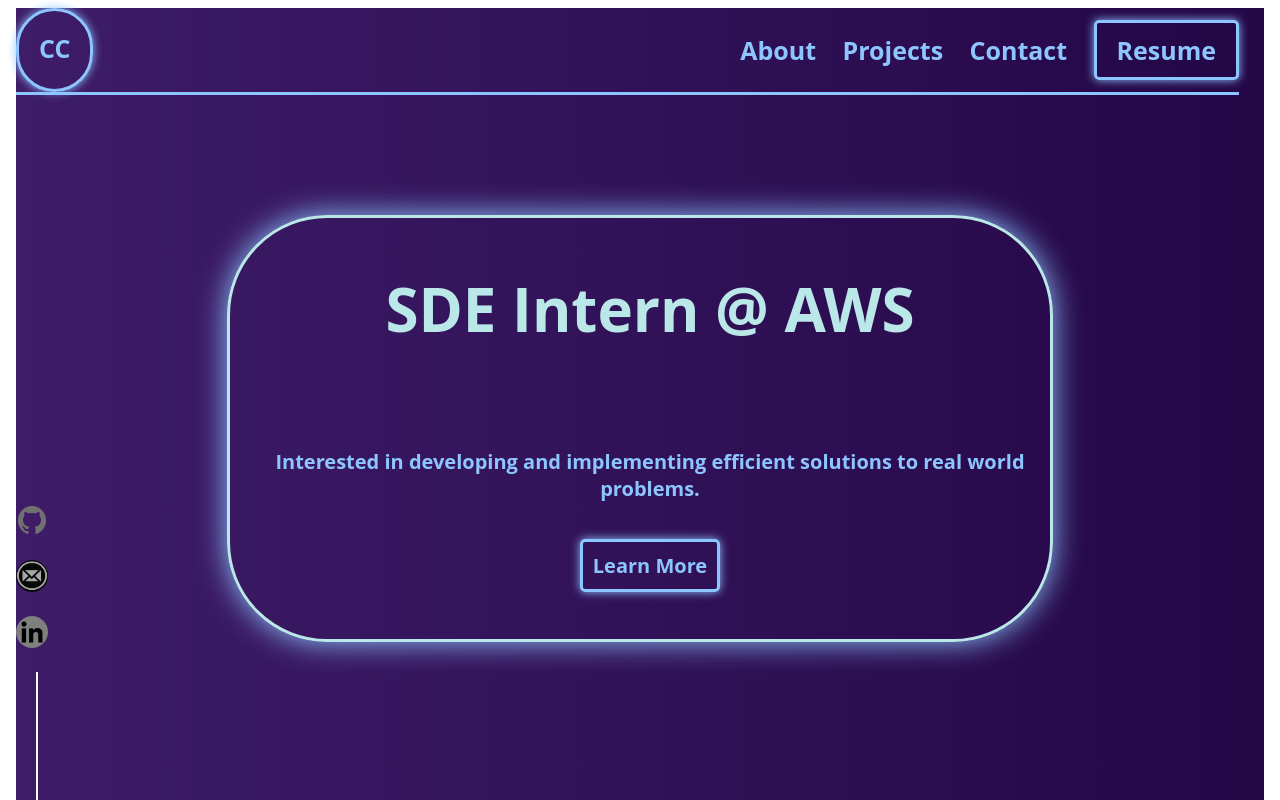
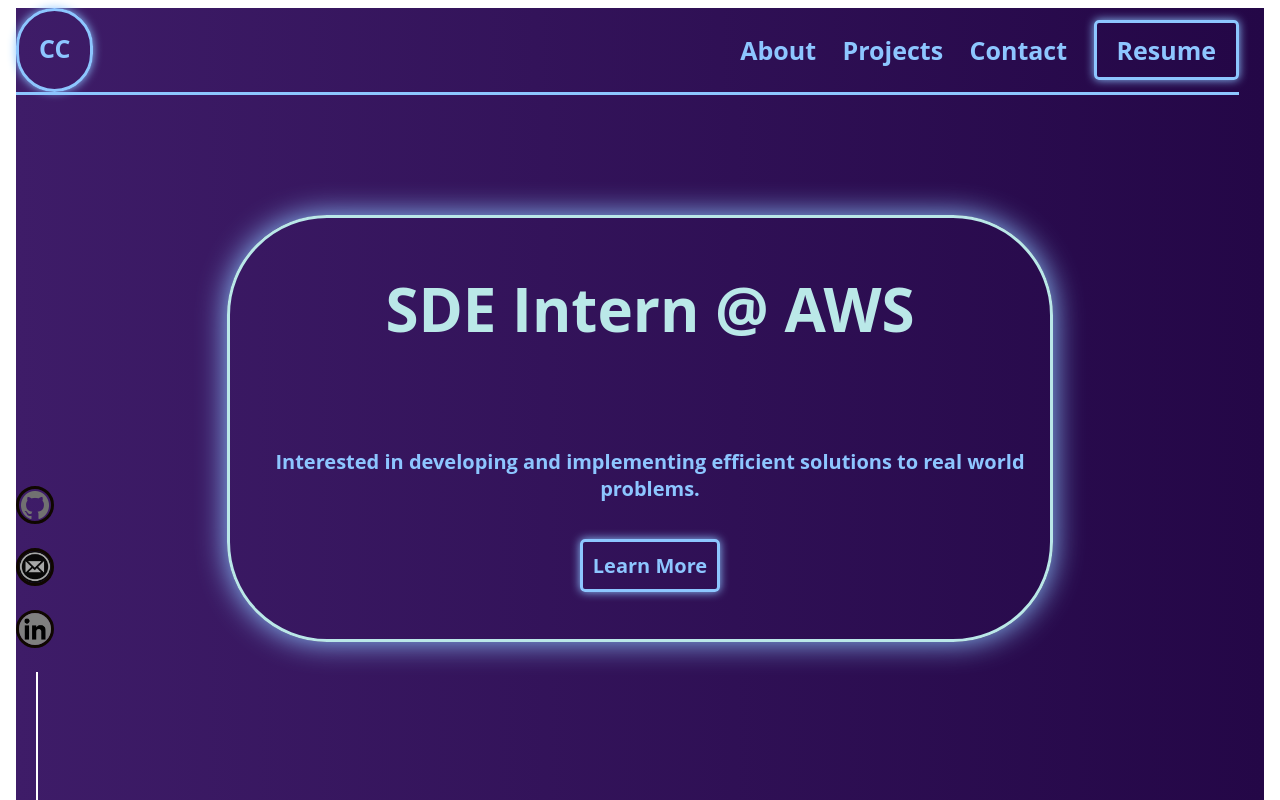
Before and after one commit to colecody27/colecody27.github.io, a SvelteKit app: page / in a window 1280 px wide. Shown: the top 800 px of the page. Built offline with nearby package versions, Linux system fonts and the light colour scheme.

Commit message:
Logo color

```diff
--- a/src/components/Sidebars.svelte
+++ b/src/components/Sidebars.svelte
@@ -44,10 +44,11 @@
         max-height: 40px;
         max-width: 40px;
         border-radius: 100px;
-        border-style: aliceblue solid;
         margin-bottom: 20px;
         filter: invert(100%);
         transition: .5s;
+        border-style: solid;
+        border-color: aliceblue;
     }
     .logo:hover{
         height: 55px;
```
